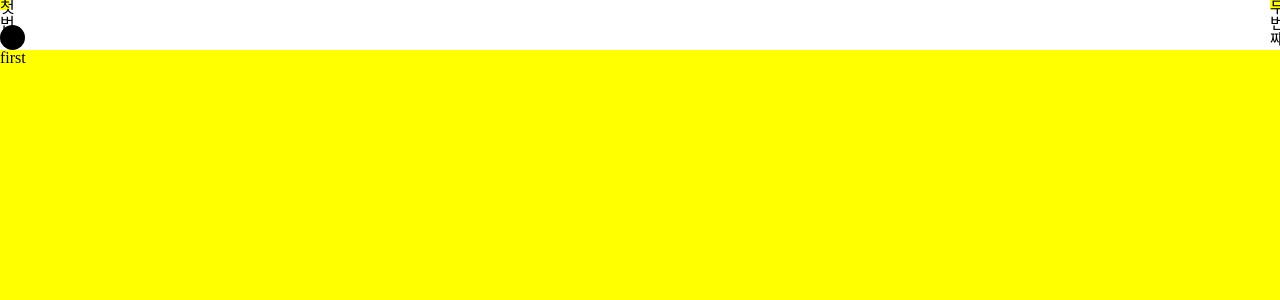
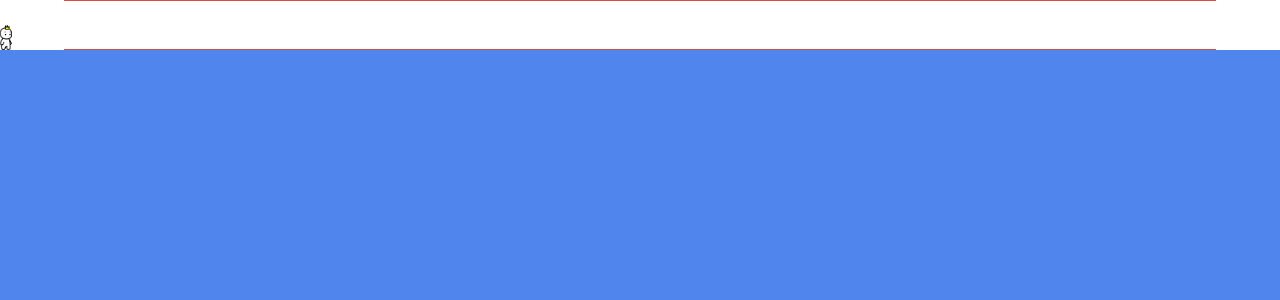
Before and after one commit to idbdyoung/react-flying-scroller, a React app: page / in a window 1280 px wide. Shown: the top 300 px of the page. Built offline with nearby package versions, Linux system fonts and the light colour scheme.

Commit message:
REFACTOR refactoring example

```diff
--- /dev/null
+++ b/example/components/Content.js
@@ -0,0 +1,15 @@
+import React from "react";
+import styled from "styled-components";
+
+const Container = styled.div`
+  display: flex;
+  width: 100%;
+  height: 1200px;
+  background: ${({ color }) => color};
+`;
+
+const Content = ({ text, color }) => {
+  return <Container color={color}>{text}</Container>;
+};
+
+export default Content;
--- /dev/null
+++ b/example/components/ResetButton.js
@@ -0,0 +1,25 @@
+import React from "react";
+import styled from "styled-components";
+
+const Container = styled.div`
+  position: absolute;
+  top: 70px;
+  right: 20px;
+  display: flex;
+  justify-content: center;
+  align-items: center;
+  color: white;
+  font-size: 12px;
+  width: 50px;
+  height: 50px;
+  border-radius: 100%;
+  border: 1px solid white;
+  background: #333333;
+  cursor: pointer;
+`;
+
+const ResetButton = ({ onClick }) => {
+  return <Container onClick={onClick}>reGame</Container>;
+};
+
+export default ResetButton;
--- /dev/null
+++ b/example/components/ScrollButton.js
@@ -0,0 +1,22 @@
+import React from "react";
+import styled from "styled-components";
+
+const Container = styled.div`
+  display: flex;
+  flex: ${({ flex }) => flex};
+  color: ${({ color }) => color};
+  font-size: 20px;
+  font-weight: bold;
+  cursor: pointer;
+  margin: 10px 0;
+`;
+
+const ScrollButton = ({ flex, name, color, onClick }) => {
+  return (
+    <Container onClick={onClick} color={color} flex={flex}>
+      {name}
+    </Container>
+  );
+};
+
+export default ScrollButton;
--- a/example/index.js
+++ b/example/index.js
@@ -8,7 +8,6 @@ import { Provider as FlyingScrollerProvider } from "../lib";
 
 import App from "./App";
 import Home from "./pages/Home";
-import Some from "./pages/Some";
 
 const container = document.getElementById("root");
 const root = createRoot(container);
@@ -21,9 +20,8 @@ root.render(
     <FlyingScrollerProvider>
       <GlobalStyle />
       <Routes>
-        <Route path="" element={<App />}>
+        <Route path="/" element={<App />}>
           <Route index element={<Home />} />
-          <Route path="some" element={<Some />} />
         </Route>
       </Routes>
     </FlyingScrollerProvider>
--- a/example/pages/Home.js
+++ b/example/pages/Home.js
@@ -1,73 +1,85 @@
 import React from "react";
 import styled from "styled-components";
-
-import Avatar from "../images/Avatar.png";
-import FlyingAvatar from "../images/FlyingAvatar.png";
 
 import {
   Container as FlyScrollerContainer,
   Wrapper,
   Board,
   useDirectScroll,
+  useGame,
 } from "../../lib";
 
-const Cont = styled.div`
+import ResetButton from "../components/ResetButton";
+import Content from "../components/Content";
+import ScrollButotn from "../components/ScrollButton";
+import Standing from "../images/Avatar.png";
+import Flying from "../images/FlyingAvatar.png";
+
+const Container = styled.div`
   position: relative;
   display: flex;
   flex-direction: column;
   width: 100%;
   height: 100vh;
 `;
-const First = styled.div`
+
+const NavigationContainer = styled.div`
+  position: absolute;
+  top: 70px;
+  left: 20px;
   display: flex;
-  width: 100%;
-  height: 1500px;
-  background: yellow;
-`;
-const Second = styled.div`
-  width: 100%;
-  height: 1500px;
-  background: green;
+  flex-direction: column;
 `;
 
-const avatar = {
-  walking: Avatar,
-  flying: FlyingAvatar,
+const contents = [
+  { name: "first", color: "#4f85ed" },
+  { name: "second", color: "#57A85C" },
+  { name: "third", color: "#F2C043" },
+  { name: "fourth", color: "#DA4E3D" },
+];
+
+const gameOptions = {
+  range: {
+    start: 5,
+    end: 95,
+  },
+  difficulty: 1,
 };
 
-const FirstButton = styled.div`
-  position: absolute;
-  left: 0;
-  top: 0;
-  width: 10px;
-  height: 10px;
-  background: yellow;
-`;
+const Home = () => {
+  const { gamePlayable, playAgain } = useGame();
 
-const SecondButton = styled.div`
-  position: absolute;
-  right: 0;
-  top: 0;
-  width: 10px;
-  height: 10px;
-  background: yellow;
-`;
-
-const Home = () => {
   return (
-    <Cont>
-      <Board style={{ height: "50px" }} />
-      <FlyScrollerContainer style={{ flex: 1 }}>
-        <FirstButton onClick={useDirectScroll("first")}>첫번째</FirstButton>
-        <SecondButton onClick={useDirectScroll("second")}>두번째</SecondButton>
-        <Wrapper name="first">
-          <First>first</First>
-        </Wrapper>
-        <Wrapper name="second">
-          <Second>second</Second>
-        </Wrapper>
+    <Container>
+      <Board style={{ height: "50px" }} gameBoarderColor={"#DA4E3D"} />
+      {!gamePlayable && (
+        <>
+          <NavigationContainer>
+            {contents.map(({ name, color, flex }) => (
+              <ScrollButotn
+                key={name}
+                flex={flex}
+                onClick={useDirectScroll(name)}
+                name={name}
+                color={color}
+              />
+            ))}
+          </NavigationContainer>
+          <ResetButton onClick={playAgain} />
+        </>
+      )}
+      <FlyScrollerContainer
+        style={{ flex: 1 }}
+        avatarImage={{ Standing, Flying }}
+        gameOptions={gameOptions}
+      >
+        {contents.map(({ name, color }) => (
+          <Wrapper key={name} name={name}>
+            <Content color={color}>first</Content>
+          </Wrapper>
+        ))}
       </FlyScrollerContainer>
-    </Cont>
+    </Container>
   );
 };
 
--- a/example/pages/Some.js
+++ /dev/null
@@ -1,48 +0,0 @@
-import React from "react";
-import styled from "styled-components";
-
-import { Container as FlyScrollerContainer, Wrapper, Board } from "../../lib";
-
-const Container = styled.div`
-  display: flex;
-  flex-direction: column;
-  width: 100%;
-  height: 100vh;
-`;
-
-const First = styled.div`
-  width: 100%;
-  height: 1500px;
-  background: yellow;
-`;
-const Second = styled.div`
-  width: 100%;
-  height: 1500px;
-  background: green;
-`;
-const Third = styled.div`
-  width: 100%;
-  height: 1500px;
-  background: magenta;
-`;
-
-const Some = () => {
-  return (
-    <Container>
-      {/* <Board />
-      <FlyScrollerContainer style={{ flex: 1 }}>
-        <Wrapper>
-          <First />
-        </Wrapper>
-        <Wrapper>
-          <Second />
-        </Wrapper>
-        <Wrapper>
-          <Third />
-        </Wrapper>
-      </FlyScrollerContainer> */}
-    </Container>
-  );
-};
-
-export default Some;
```
